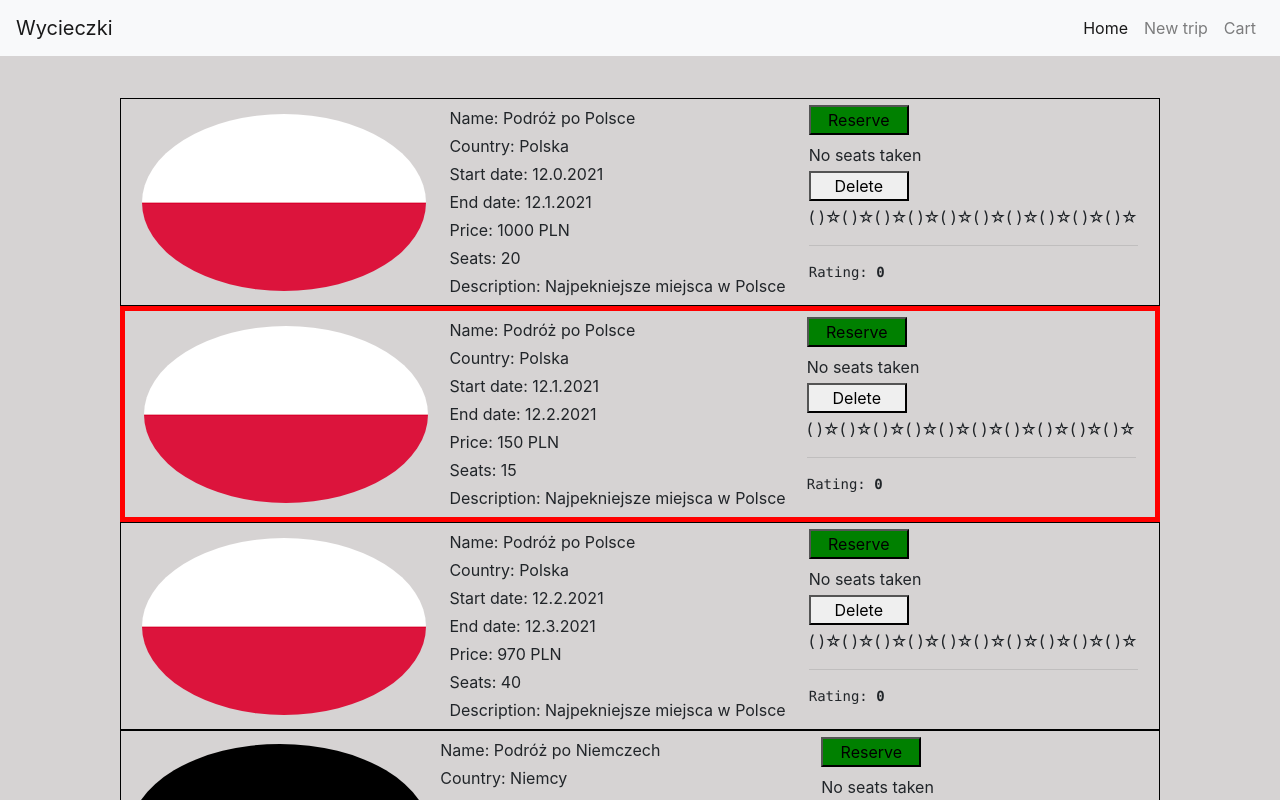
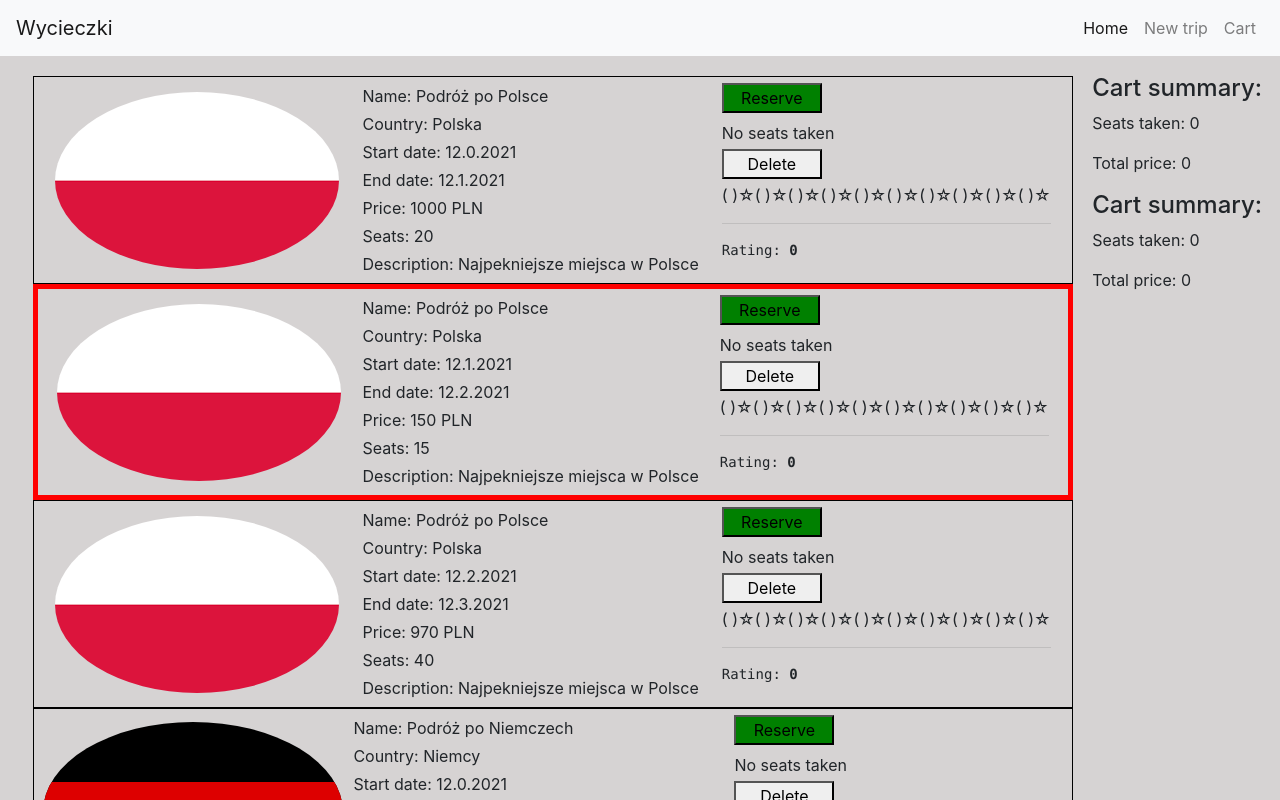
Before and after one commit to mikkoziel/Wycieczki, an Angular app: page / in a window 1280 px wide. Shown: the top 800 px of the page. Built offline with nearby package versions, Linux system fonts and the light colour scheme.

Commit message:
Added kosyk_main

```diff
--- /dev/null
+++ b/src/app/koszyk-main/koszyk-main.component.html
@@ -0,0 +1,5 @@
+<div>
+    <h4>Cart summary:</h4>
+    <p>Seats taken: {{ seats_taken }}</p>
+    <p>Total price: {{ total_price }}</p>
+</div>
--- /dev/null
+++ b/src/app/koszyk-main/koszyk-main.component.ts
@@ -0,0 +1,37 @@
+import { Component, OnInit } from '@angular/core';
+
+import { KoszykService } from '../koszyk.service';
+
+@Component({
+  selector: 'app-koszyk-main',
+  templateUrl: './koszyk-main.component.html',
+  styleUrls: ['./koszyk-main.component.css']
+})
+export class KoszykMainComponent implements OnInit {
+  items = [];
+  seats_taken: number;
+  total_price: number;
+  seats_subscription;
+  price_subscription;
+
+  constructor(private koszykService: KoszykService) {
+    this.seats_taken = koszykService.seats_taken;
+    this.total_price = koszykService.getTotalPrice();
+    this.seats_subscription = koszykService.seatsChange.subscribe((value) => {
+      this.seats_taken = value;
+    })
+    this.price_subscription = koszykService.priceChange.subscribe((value) => {
+      this.total_price = value;
+    })
+  }
+
+  ngOnInit(): void {
+    this.items = this.koszykService.getItems();
+  }
+
+  ngOnDestroy() {
+     this.seats_subscription.unsubscribe();
+     this.price_subscription.unsubscribe();
+   }
+
+}
--- a/src/app/koszyk.service.ts
+++ b/src/app/koszyk.service.ts
@@ -2,12 +2,23 @@ import { Injectable } from '@angular/core';
 
 import { WycieczkaData } from './wycieczkaData';
 import { Order } from './order';
+import { Subject } from 'rxjs';
 
 @Injectable({
   providedIn: 'root'
 })
 export class KoszykService {
   items: Order[] = [];
+  seats_taken: number;
+  total_price: number;
+
+  seatsChange: Subject<number> = new Subject<number>();
+  priceChange: Subject<number> = new Subject<number>();
+
+  constructor() {
+    this.seats_taken = 0;
+    this.total_price = 0;
+   }
 
   addToCart(product: WycieczkaData) {
     if(this.findInCart(product)){
@@ -19,11 +30,22 @@ export class KoszykService {
         total_price: product.price
       });
     }
+    this.updateStats();
+    console.log(this.seats_taken)
+    console.log(this.total_price)
     return this.getItems();
   }
 
   getItems() {
     return this.items;
+  }
+
+  getSeatsTaken(){
+    return this.seats_taken;
+  }
+
+  getTotalPrice(){
+    return this.total_price;
   }
 
   clearCart() {
@@ -48,5 +70,14 @@ export class KoszykService {
     })
   }
 
-  constructor() { }
+  updateStats(){
+    this.seats_taken = 0;
+    this.total_price = 0;
+    this.items.forEach(obj => {
+        this.seats_taken = this.seats_taken + obj.quantity;
+        this.total_price += obj.total_price;
+    })
+    this.seatsChange.next(this.seats_taken);
+    this.priceChange.next(this.total_price);
+  }
 }
--- a/src/app/koszyk/koszyk.component.css
+++ b/src/app/koszyk/koszyk.component.css
@@ -2,7 +2,7 @@ button {
     max-height: 100px;
 }
 
-.block:not(:last-child) {
+.cart-item:not(:last-child) {
     border-bottom: 1px solid rgb(0, 0, 0);
   }
 
--- a/src/app/koszyk/koszyk.component.html
+++ b/src/app/koszyk/koszyk.component.html
@@ -1,14 +1,10 @@
 <div id="koszyk-body">
     <h3>Cart</h3>
-
-    <!-- <button routerLink="" type="button">
-        Go back
-    </button> -->
     <div class="cart-item" *ngFor="let order_item of items">
         <div class="block">
-            <p>{{ order_item.wycieczka.name }}</p>
-            <p>{{ order_item.quantity }}</p>
-            <p>{{ order_item.total_price }} {{ order_item.wycieczka.currency }}</p>
+            <p>Trip name: {{ order_item.wycieczka.name }}</p>
+            <p>Seats: {{ order_item.quantity }}</p>
+            <p>Total price: {{ order_item.total_price }} {{ order_item.wycieczka.currency }}</p>
         </div>
     </div>
 </div>
--- a/src/app/lista-wycieczek/lista-wycieczek.component.css
+++ b/src/app/lista-wycieczek/lista-wycieczek.component.css
@@ -14,6 +14,7 @@ div  {
     flex-wrap: wrap;
     justify-content: center;
     align-content: center;
+    flex: 1 0 auto;
 }
 
 button {
--- a/src/app/wycieczki.component.css
+++ b/src/app/wycieczki.component.css
@@ -5,18 +5,28 @@ div  {
 .header {
     margin: 0px 0px;
     color: #f1f1f1;
-  }
+}
 
 .sticky {
     position: fixed;
     top: 0;
     width: 100%
-  }
+}
 
-.body {
+/* .body {
     padding: 16px;
-  }
+  } */
 
-.sticky + .body {
+/* .sticky + .body {
     padding-top: 30px;
-  }
+} */
+
+#content{
+    display: flex;
+    flex-direction: row;
+    margin: 16px;
+}
+
+#body-div{
+    flex-grow: 1;
+}
--- a/src/app/wycieczki.component.html
+++ b/src/app/wycieczki.component.html
@@ -1,2 +1,10 @@
 <app-header class="header" id="header"></app-header>
-<router-outlet class="body"></router-outlet>
+<div id="content">
+  <div id="body-div">
+    <router-outlet class="body"></router-outlet>
+  </div>
+  <div id="koszyk-div">
+    <app-koszyk-main id="koszyk"></app-koszyk-main>
+    <app-koszyk-main id="koszyk"></app-koszyk-main>
+  </div>
+</div>
--- a/src/app/wycieczki.component.ts
+++ b/src/app/wycieczki.component.ts
@@ -18,8 +18,8 @@ export class WycieczkiComponent implements OnInit{
   ngOnInit(): void {
   }
 
-  @HostListener('window:scroll', ['$event'])
-  onScroll($event) {
+  @HostListener('window:scroll', [])
+  onScroll() {
     var header = document.getElementById("header");
     var sticky = header.offsetTop;
     console.log(sticky)
--- a/src/app/wycieczki.module.ts
+++ b/src/app/wycieczki.module.ts
@@ -12,6 +12,7 @@ import { NewWycieczkaComponent } from './new-wycieczka/new-wycieczka.component';
 import { KoszykComponent } from './koszyk/koszyk.component';
 import { AppRoutingModule } from './app-routing.module';
 import { HeaderComponent } from './header/header.component';
+import { KoszykMainComponent } from './koszyk-main/koszyk-main.component';
 
 @NgModule({
   declarations: [
@@ -21,7 +22,8 @@ import { HeaderComponent } from './header/header.component';
     OcenaComponent,
     KoszykComponent,
     NewWycieczkaComponent,
-    HeaderComponent
+    HeaderComponent,
+    KoszykMainComponent
   ],
   imports: [
     BrowserModule,
```
Also changed, not shown: src/app/lista-wycieczek/lista-wycieczek.component.html (+0 -8 lines), src/app/koszyk-main/koszyk-main.component.css (added), 1 other file (tests, documents, lock files or other folders).
